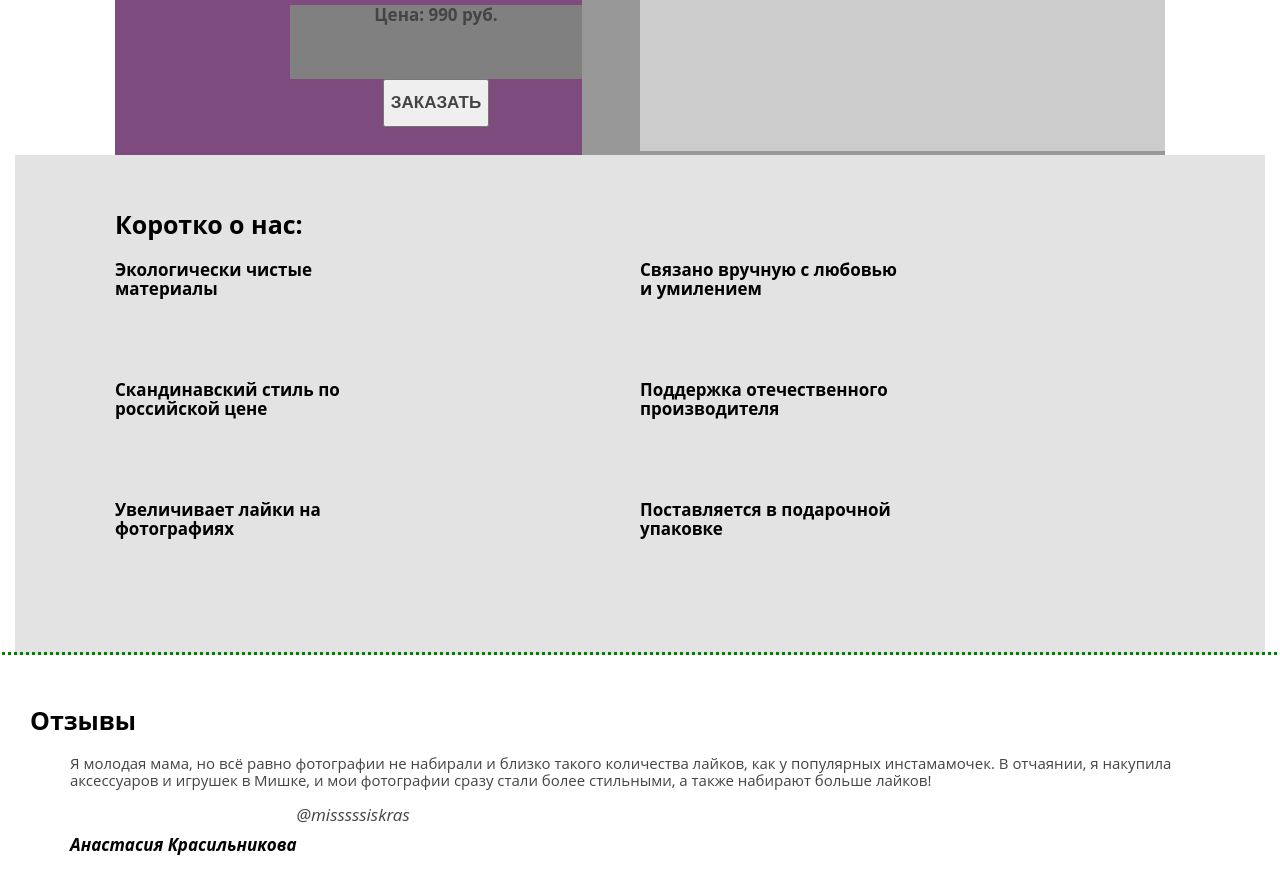
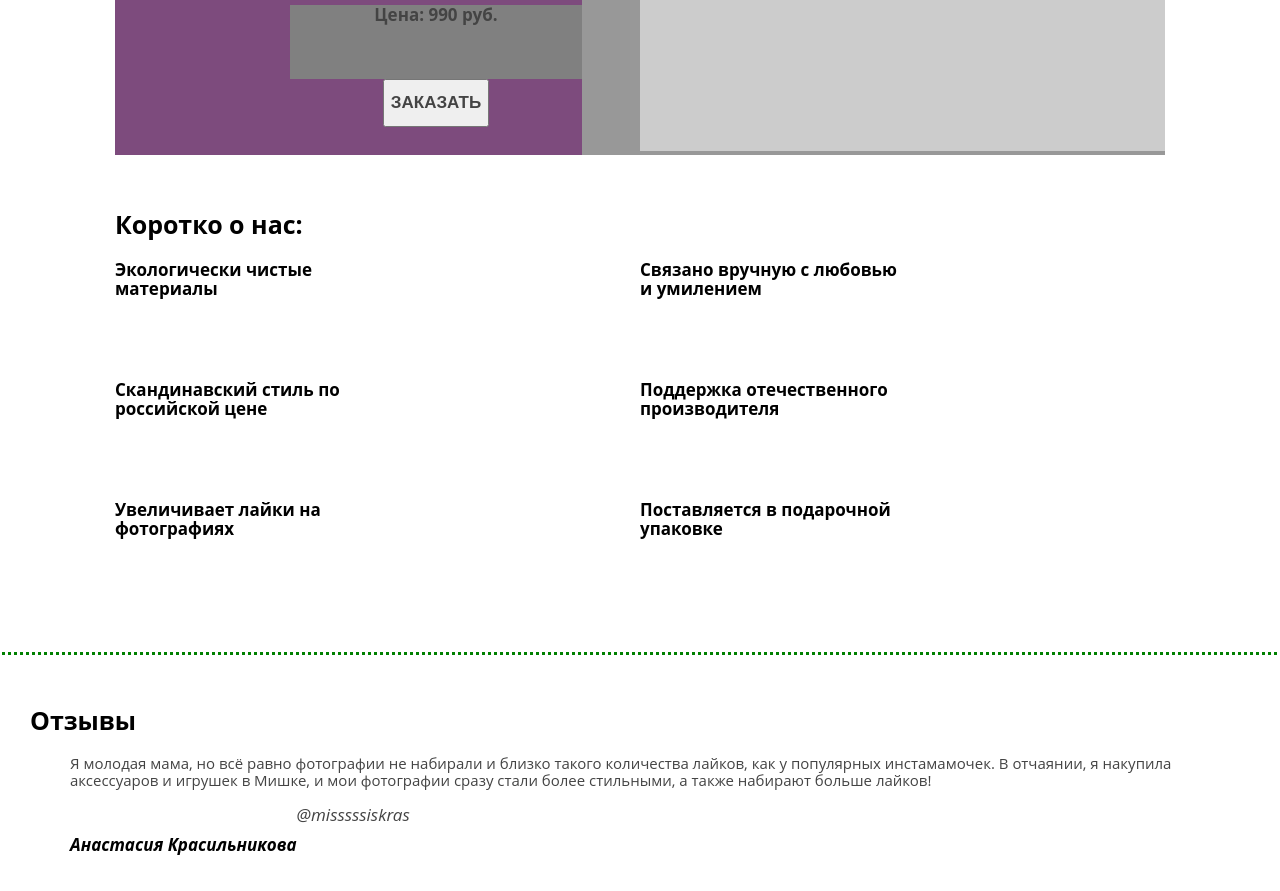
Before and after one commit to IerominSergii/380133-mishka, a website: page index.html in a window 1280 px wide. Shown: the part 1068-1959 px from the top of the page. Drawn offline with nearby package versions, Linux system fonts and the light colour scheme; files that its build step writes are made by us from their sources; placeholder pictures from the web are drawn by us.

Commit message:
Исправь замечания Travis (удали временную заливку фона)

```diff
--- a/sass/blocks/company-features.scss
+++ b/sass/blocks/company-features.scss
@@ -7,8 +7,6 @@
   vertical-align: 20px;
   color: $first-font-color;
   font-weight: bold;
-
-  background-color: rgba(200, 200, 200, 0.5);
 }
 
 .company-features__title {
```
